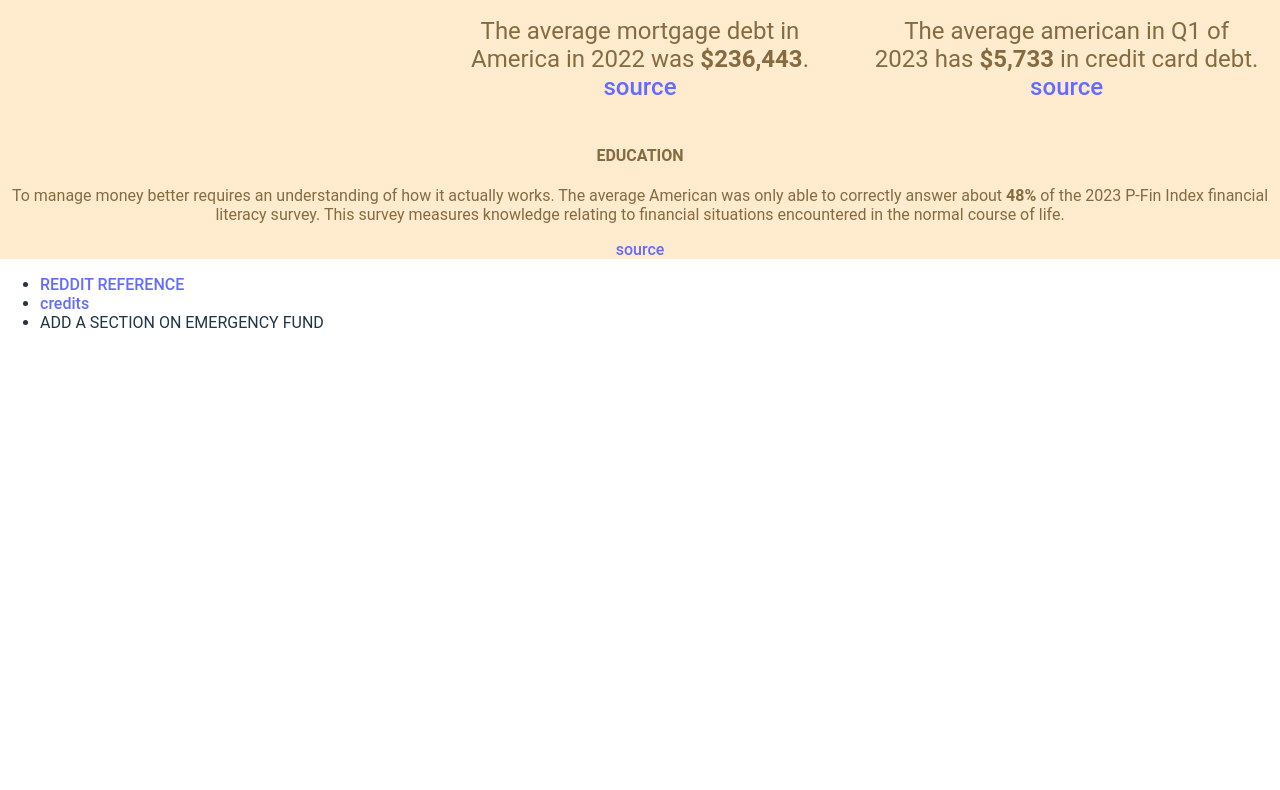
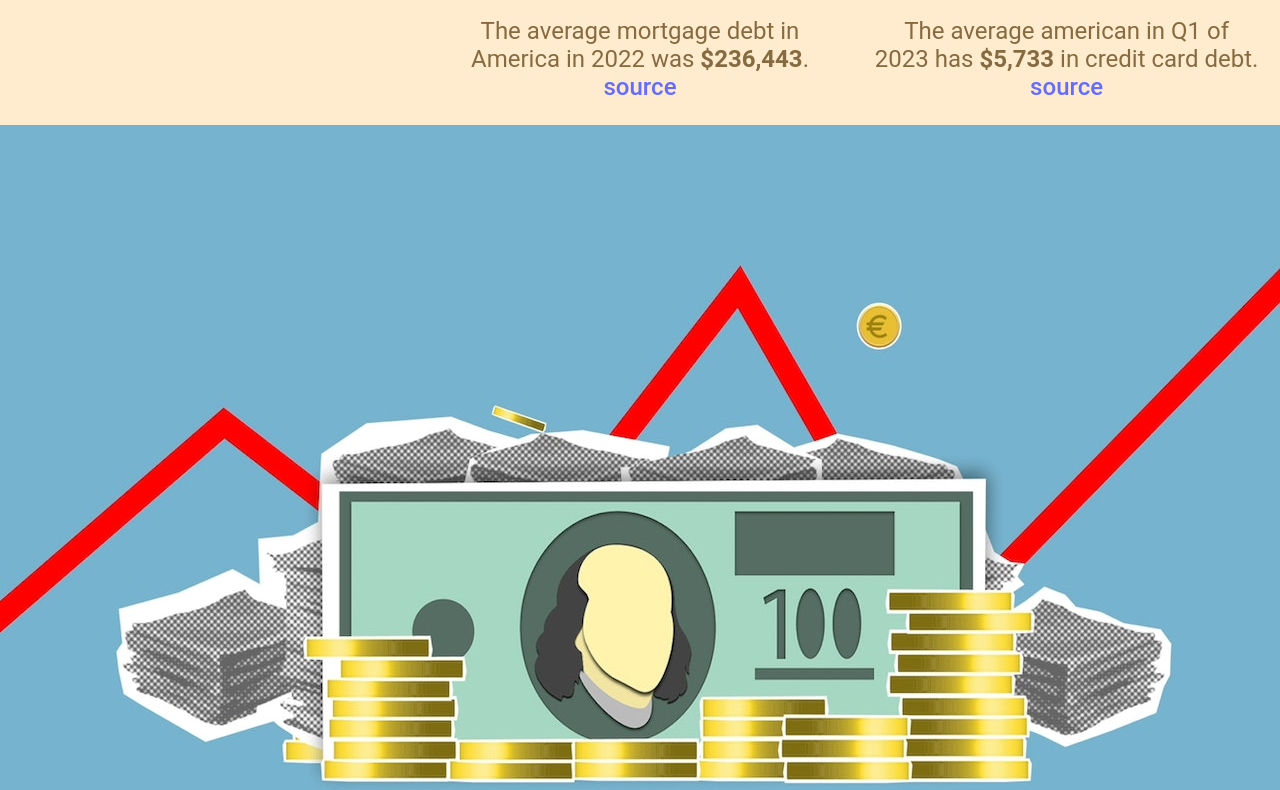
Before and after one commit to doanaminh/build-a-budget, a React (Vite) app in the folder client/: page / in a window 1280 px wide. Shown: the part 2650-3440 px from the top of the page. Before the commit the page ends 2998 px from the top, so only its background shows below. Built offline with nearby package versions, Linux system fonts and the light colour scheme; a web font is replaced by a local one.

Commit message:
fixed education section

```diff
--- a/client/src/App.css
+++ b/client/src/App.css
@@ -5,7 +5,7 @@
   text-align: center;
 } */
 
-.logo {
+/* .logo {
   height: 6em;
   padding: 1.5em;
   will-change: filter;
@@ -16,7 +16,7 @@
 }
 .logo.react:hover {
   filter: drop-shadow(0 0 2em #61dafbaa);
-}
+} */
 
 @keyframes logo-spin {
   from {
@@ -177,3 +177,25 @@ main p {
 .debt img {
   width: 100%;
 }
+
+/*
+||| EDUCATION
+*/
+.education {
+  height: 100%;
+  text-align: center;
+  display: flex;
+  flex-direction: column;
+  align-items: center;
+}
+.education h4 {
+  font-size: 2rem;
+  margin: 0;
+}
+.education p {
+  font-size: 1.5rem;
+}
+.education img {
+  width: 100%;
+  padding-bottom: 1rem;
+}
--- a/client/src/pages/Home.tsx
+++ b/client/src/pages/Home.tsx
@@ -86,9 +86,9 @@ export default function () {
 
                     {/* EDUCATION INFOGRAPHICS */}
                     <section className="education">
+                        <img src="assets\pexels-monstera-5849556.jpg" alt="" />
                         <h4>EDUCATION</h4>
-                        <p>To manage money better requires an understanding of how it actually works. The average American was only able to correctly answer about <b>48%</b> of the 2023 P-Fin Index financial literacy survey. This survey measures knowledge relating to financial situations encountered in the normal course of life.</p>
-                        <a href="https://gflec.org/wp-content/uploads/2023/04/2023-P-Fin-Index-report-TIAA-Inst-and-GFLEC-Apr-2023.pdf" target='_blank'>source</a>
+                        <p>To manage money better requires an understanding of how it actually works. The average American was only able to correctly answer about <b>48%</b> of the 2023 P-Fin Index financial literacy survey. This survey measures knowledge relating to financial situations encountered in the normal course of life. <a href="https://gflec.org/wp-content/uploads/2023/04/2023-P-Fin-Index-report-TIAA-Inst-and-GFLEC-Apr-2023.pdf" target='_blank'>source</a></p>
                     </section>
 
                 </section>
```
